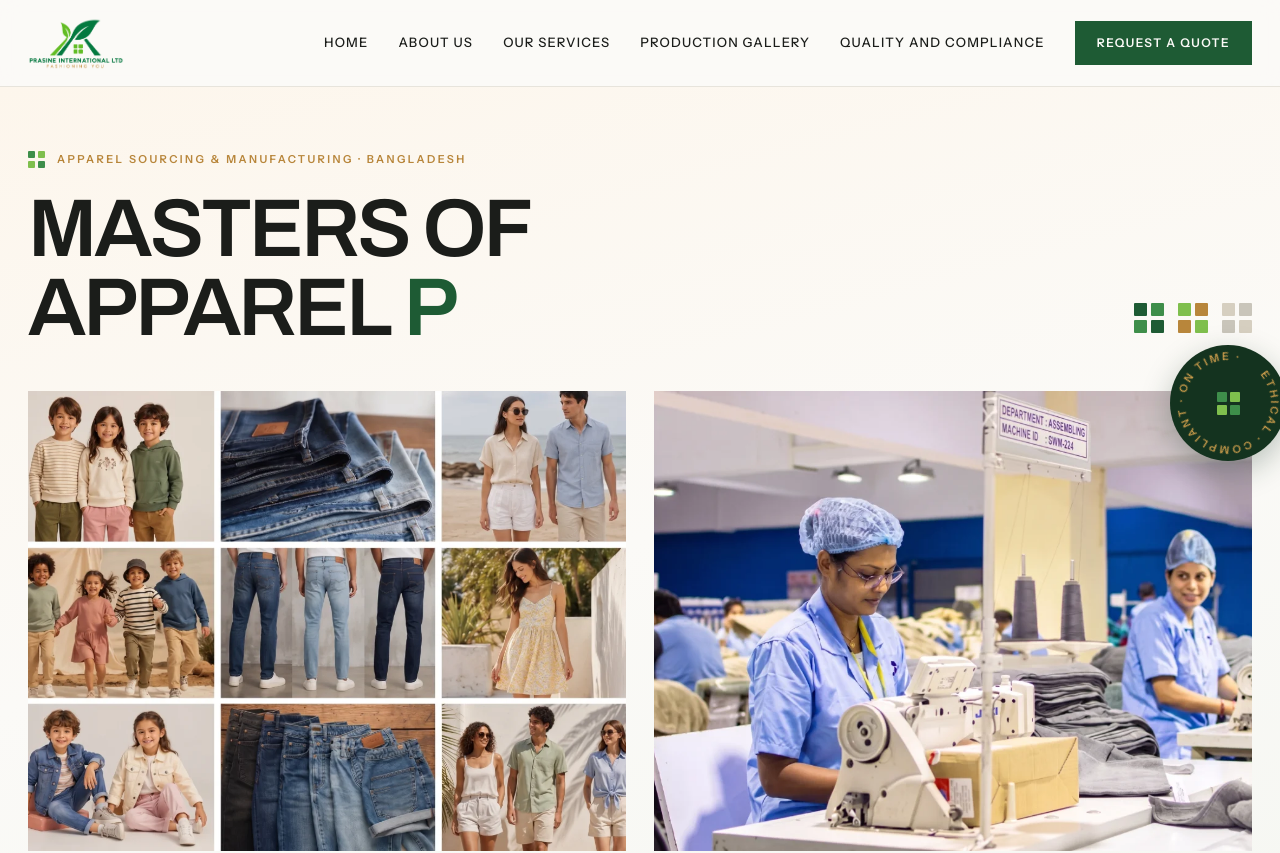
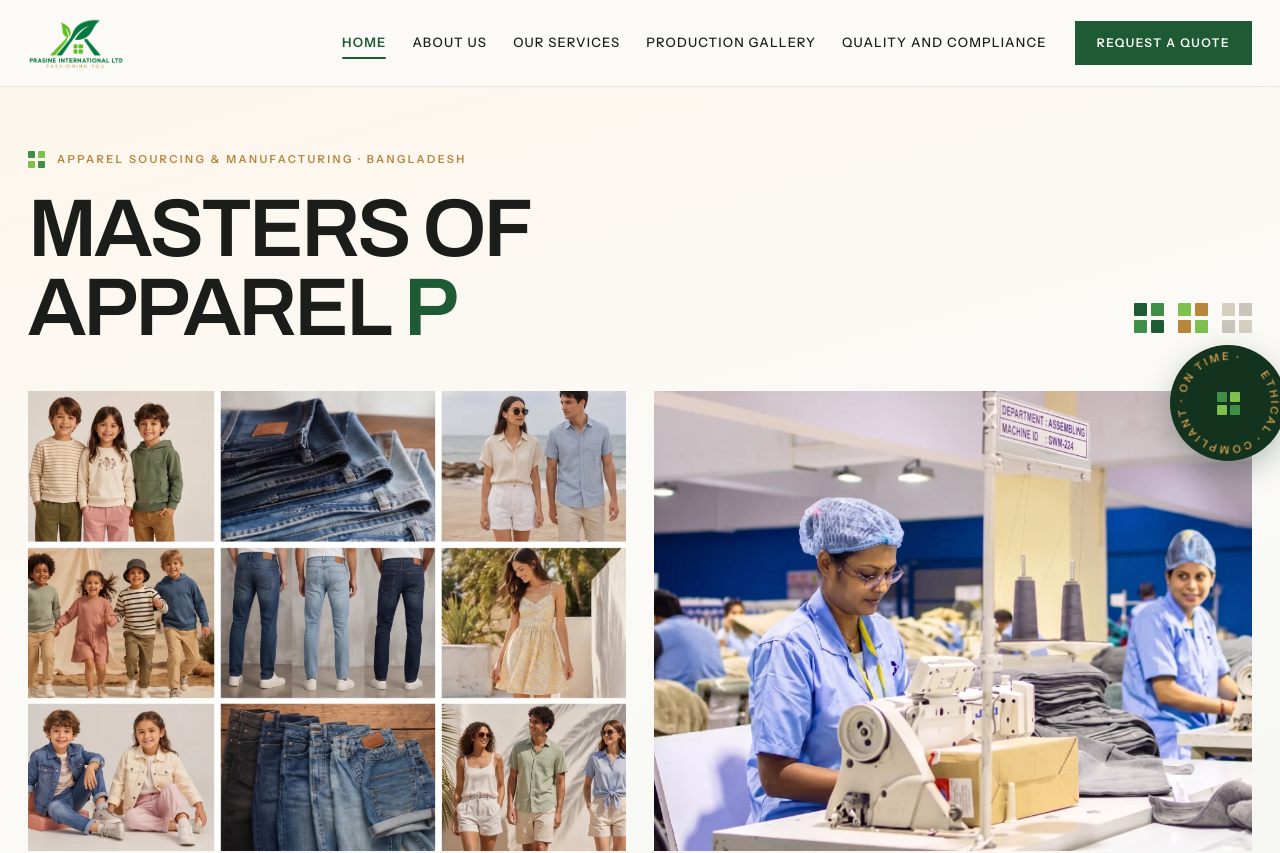
Before and after one commit to linkon63/link3.net, a Next.js app: page / in a window 1280 px wide. Shown: the top 853 px of the page. Built offline with nearby package versions, Linux system fonts and the light colour scheme.

Commit message:
feat(navbar): active section scroll spy with dynamic green highlight and underline

```diff
--- a/src/app/page.tsx
+++ b/src/app/page.tsx
@@ -209,9 +209,36 @@ export default function Home() {
   const [qty, setQty] = useState<string | null>(null);
   const [submitted, setSubmitted] = useState(false);
 
-    const [scrolled, setScrolled] = useState(false);
+  const [scrolled, setScrolled] = useState(false);
+  const [activeSection, setActiveSection] = useState("top");
 
   useEffect(() => {
+    const sections = [
+      { id: "top", nav: "top" },
+      { id: "who-we-are", nav: "about" },
+      { id: "capabilities", nav: "capabilities" },
+      { id: "products", nav: "products" },
+      { id: "quality", nav: "quality" },
+      { id: "about", nav: "about" },
+      { id: "certifications", nav: "quality" },
+      { id: "sustainability", nav: "quality" },
+      { id: "quote", nav: "quote" },
+    ];
+
+    const updateActiveSection = () => {
+      const scrollPos = window.scrollY + 180;
+      for (let i = sections.length - 1; i >= 0; i--) {
+        const el = document.getElementById(sections[i].id);
+        if (el) {
+          const top = el.offsetTop;
+          if (scrollPos >= top) {
+            setActiveSection(sections[i].nav);
+            break;
+          }
+        }
+      }
+    };
+
     // 1. Initialize Lenis Smooth Scrolling
     const lenis = new Lenis({
       duration: 1.2,
@@ -226,6 +253,7 @@ export default function Home() {
       ScrollTrigger.update();
       const scrollY = typeof e.scroll === "number" ? e.scroll : window.scrollY;
       setScrolled(scrollY > 20);
+      updateActiveSection();
     });
 
     const updateTicker = (time: number) => {
@@ -237,6 +265,7 @@ export default function Home() {
     // 2. Scroll listener for sticky header
     const onScroll = () => {
       setScrolled(window.scrollY > 20);
+      updateActiveSection();
     };
     window.addEventListener("scroll", onScroll, { passive: true });
     onScroll();
@@ -461,13 +490,47 @@ export default function Home() {
           }}
         />
       </a>
-      <nav style={{ display: "flex", alignItems: "center", gap: "30px", flexWrap: "wrap", justifyContent: "flex-end" }}>
-        <div data-desktop-nav="1" style={{ display: "flex", alignItems: "center", gap: "30px" }}>
-            <a href="#top" style={{ fontSize: "13px", letterSpacing: "0.09em", textTransform: "uppercase", color: "#1B1D1A", fontWeight: "500" }}>Home</a>
-            <a href="#about" style={{ fontSize: "13px", letterSpacing: "0.09em", textTransform: "uppercase", color: "#1B1D1A", fontWeight: "500" }}>About Us</a>
-            <a href="#capabilities" style={{ fontSize: "13px", letterSpacing: "0.09em", textTransform: "uppercase", color: "#1B1D1A", fontWeight: "500" }}>Our Services</a>
-            <a href="#products" style={{ fontSize: "13px", letterSpacing: "0.09em", textTransform: "uppercase", color: "#1B1D1A", fontWeight: "500" }}>Production Gallery</a>
-            <a href="#quality" style={{ fontSize: "13px", letterSpacing: "0.09em", textTransform: "uppercase", color: "#1B1D1A", fontWeight: "500" }}>Quality and Compliance</a>
+      <nav style={{ display: "flex", alignItems: "center", gap: "28px", flexWrap: "wrap", justifyContent: "flex-end" }}>
+        <div data-desktop-nav="1" style={{ display: "flex", alignItems: "center", gap: "26px" }}>
+          {[
+            { href: "#top", id: "top", label: "Home" },
+            { href: "#who-we-are", id: "about", label: "About Us" },
+            { href: "#capabilities", id: "capabilities", label: "Our Services" },
+            { href: "#products", id: "products", label: "Production Gallery" },
+            { href: "#quality", id: "quality", label: "Quality and Compliance" },
+          ].map((nav) => {
+            const isActive = activeSection === nav.id;
+            return (
+              <a
+                key={nav.id}
+                href={nav.href}
+                style={{
+                  fontSize: "13px",
+                  letterSpacing: "0.09em",
+                  textTransform: "uppercase",
+                  color: isActive ? "#1E5B34" : "#1B1D1A",
+                  fontWeight: isActive ? "600" : "500",
+                  position: "relative",
+                  padding: "4px 0",
+                  transition: "color 0.25s ease",
+                }}
+              >
+                {nav.label}
+                <span
+                  style={{
+                    position: "absolute",
+                    bottom: "-2px",
+                    left: "0",
+                    width: isActive ? "100%" : "0%",
+                    height: "2px",
+                    background: "#1E5B34",
+                    borderRadius: "2px",
+                    transition: "width 0.25s cubic-bezier(0.16, 1, 0.3, 1)",
+                  }}
+                />
+              </a>
+            );
+          })}
         </div>
         <a href="#quote" className="prasine-btn" style={{ background: "#1E5B34", color: "#FBFAF7", fontSize: "12px", letterSpacing: "0.12em", textTransform: "uppercase", fontWeight: "600", padding: scrolled ? "11px 20px" : "13px 22px", display: "inline-block", transition: "all 0.25s ease" }}>Request a Quote</a>
       </nav>
```
